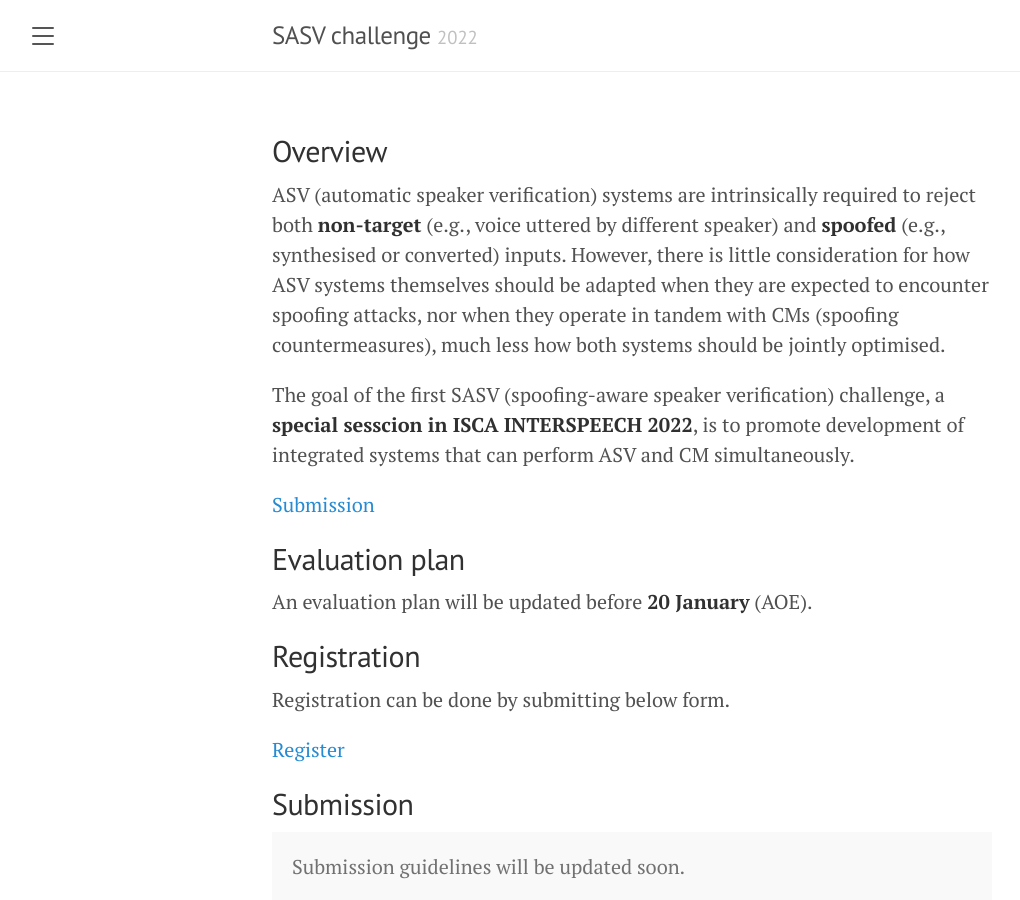
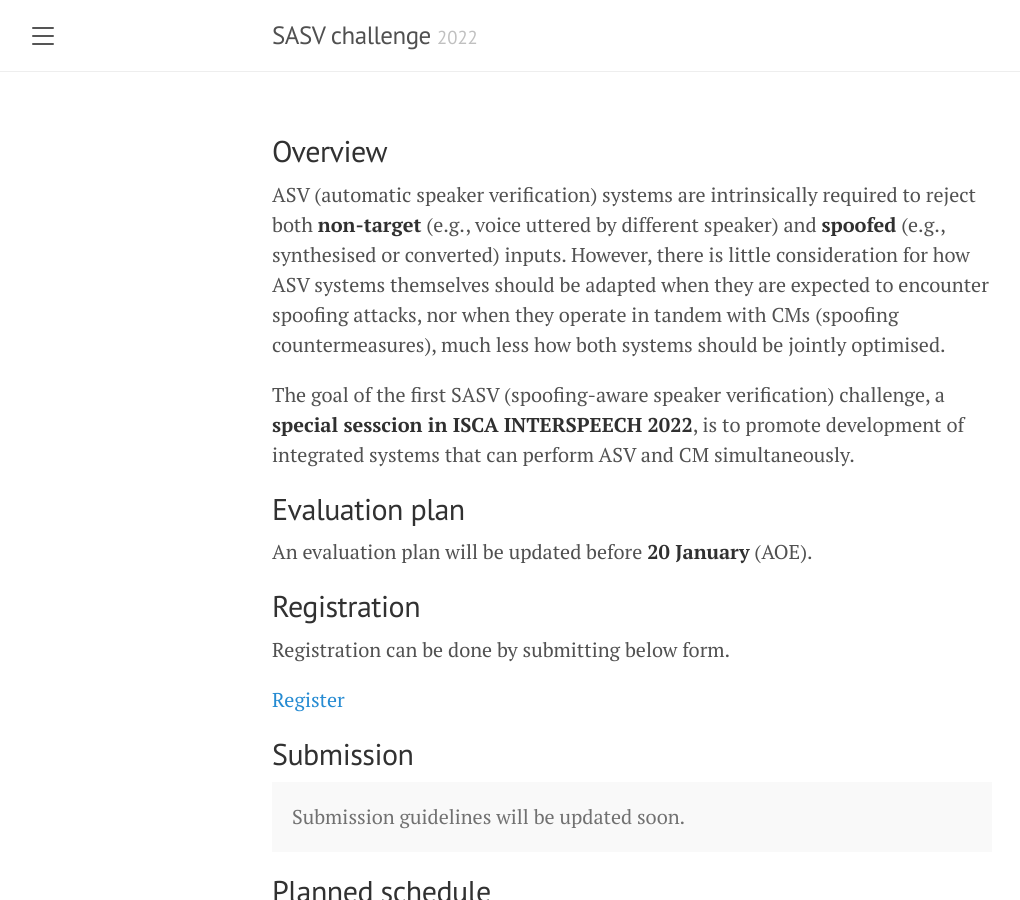
Before and after one commit to sasv-challenge/sasv-challenge.github.io, a Jekyll site: the page built from index.md, in a window 1280 px wide and 900 px high. Shown: the whole window, without its empty margins (8-1028 px from the left). Built offline with Jekyll 4.4.1, drawn with Linux system fonts in a browser that asks for light colours.

Commit message:
rm submission wrong link

```diff
--- a/index.md
+++ b/index.md
@@ -8,8 +8,6 @@ ASV (automatic speaker verification) systems are intrinsically required to rejec
 
 The goal of the first SASV (spoofing-aware speaker verification) challenge, a **special sesscion in ISCA INTERSPEECH 2022**, is to promote development of integrated systems that can perform ASV and CM simultaneously.
 
-
-[Submission](https://sasv-challenge.github.io/submission)
 
 
 ## Evaluation plan
```
